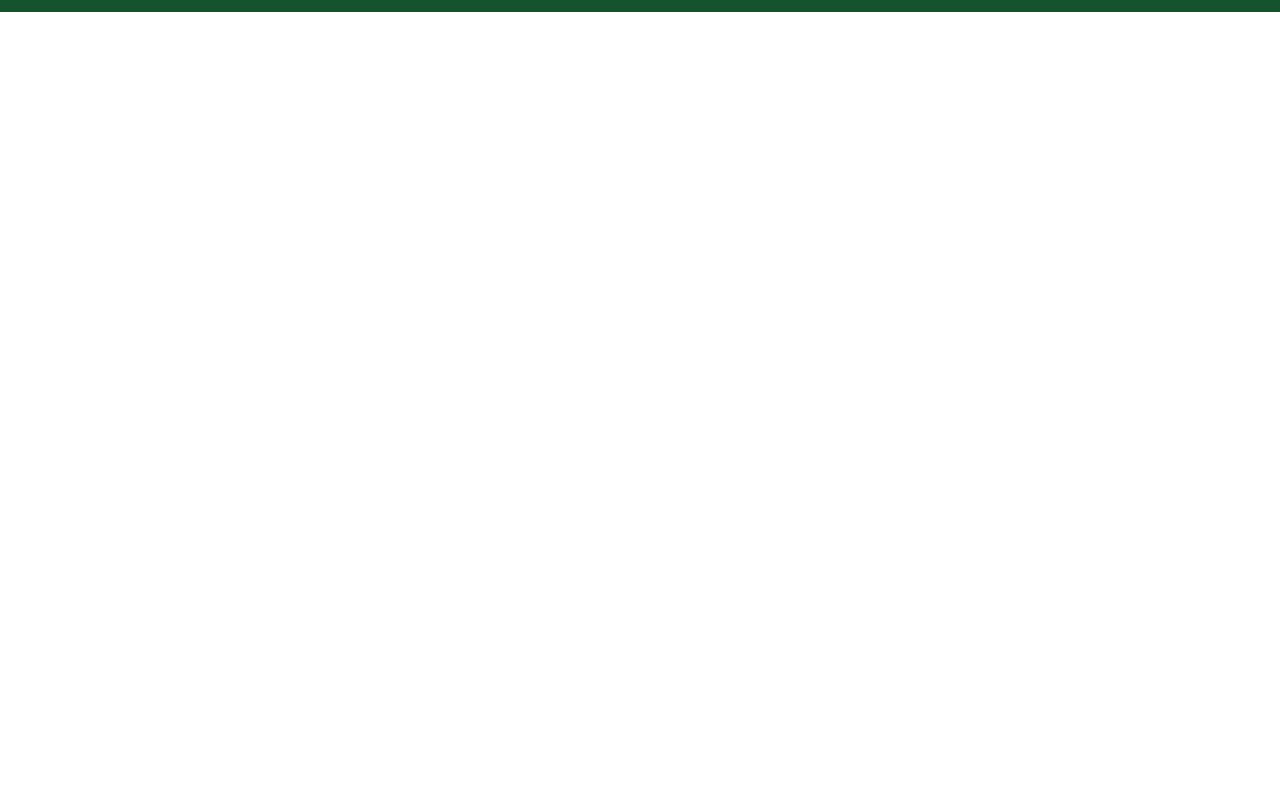
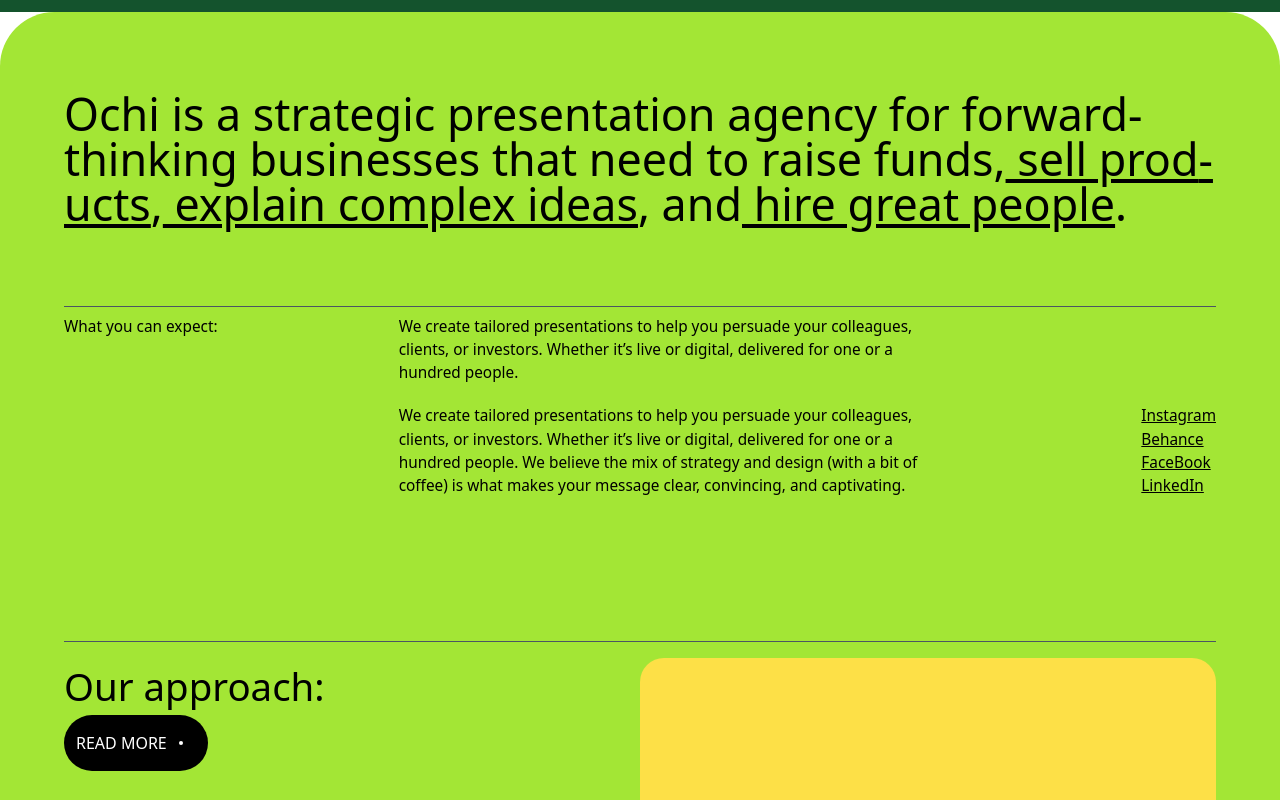
Before and after one commit to TejasMore477/Minor-Project-5-Ochi-UI-React, a React (Vite) app: page / in a window 1280 px wide. Shown: the part 1120-1920 px from the top of the page. Before the commit the page ends 1132 px from the top, so only its background shows below. Built offline with nearby package versions, Linux system fonts and the light colour scheme.

Commit message:
about section

```diff
--- a/src/App.jsx
+++ b/src/App.jsx
@@ -2,6 +2,8 @@
 import Navbar from './components/Navbar'
 import LandingPage from './components/LandingPage'
 import Marquee from './components/Marquee'
+import About from './components/About'
+import Playfull from './components/Playfull'
 
 function App() {
   return (
@@ -10,6 +12,8 @@
         <Navbar />
         <LandingPage />
         <Marquee />
+        <About />
+        <Playfull />
       </div>
 
     </>
--- /dev/null
+++ b/src/components/About.jsx
@@ -0,0 +1,46 @@
+import React from 'react'
+
+function About() {
+  return (
+    <div className='w-full rounded-t-[3.4rem] rounded-b-[1rem] bg-lime-400 py-20 px-16'>
+        <h2 className='text-[3.5vw] leading-none'>
+            Ochi is a strategic presentation agency for forward-thinking businesses that need to <span>raise funds</span>,
+            <span className='underline'> sell prod­ucts</span>,
+            <span className='underline'> ex­plain com­plex ideas</span>, and
+            <span className='underline'> hire great peo­ple</span>.
+        </h2>
+
+        <div className='w-full border-t-[1px] border-gray-600 mt-20'></div>
+        <div className='flex mt-2 mb-36 justify-between w-full text-[1.2vw]'>
+            <h4 className='w-[80%]'>What you can expect:</h4>
+            <div>
+                <p className='w-[70%]'>We create tailored presentations to help you persuade your colleagues, clients, or investors. Whether it’s live or digital, delivered for one or a hundred people.</p>
+                <p className='w-[70%] mt-5'>We create tailored presentations to help you persuade your colleagues, clients, or investors. Whether it’s live or digital, delivered for one or a hundred people.
+                    We believe the mix of strategy and design (with a bit of coffee) is what makes your message clear, convincing, and captivating.</p>
+            </div>
+            <div className='underline mt-auto'>
+                <p>Instagram</p>
+                <p>Behance</p>
+                <p>FaceBook</p>
+                <p>LinkedIn</p>
+            </div>
+        </div>
+
+        <div className='w-full border-t-[1px] border-gray-600 mt-20'></div>
+        <div className='flex items-start justify-between w-full pt-4'>
+            <div className='w-1/2'>
+                <h1 className='text-[3vw]'>Our approach:</h1>
+                <button className='w-36 px-3 py-4 rounded-full bg-black text-white flex items-center gap-3'>
+                    READ MORE
+                    <div className='size-1 bg-white rounded-full'></div>
+                    </button>
+            </div>
+            <div className='w-1/2 h-[55vh] bg-yellow-300 rounded-3xl'>
+            </div>
+        </div>
+
+    </div>
+  )
+}
+
+export default About
--- a/src/components/LandingPage.jsx
+++ b/src/components/LandingPage.jsx
@@ -20,9 +20,9 @@
             {["For public and private companies","From the first pitch to IPO"].map((paras,index)=>(
                 <p key={index} className=' text-lg leading-none tracking-tight'>{paras}</p>
             ))}
-            <div id='startProject' className='flex items-center justify-center gap-3 group'>
-                <button className='px-4 py-1 rounded-full border-2 border-zinc-600 uppercase tracking-tight font-semibold group-hover:bg-black group-hover:text-white'>start the project</button>
-                <div className='rounded-full border-2 border-zinc-600 p-2 text-xl font-semibold group-hover:bg-black group-hover:text-white'>
+            <div id='startProject' className='flex items-center justify-center gap-3 group '>
+                <button className='px-4 py-1 rounded-full border-2 border-zinc-600 uppercase tracking-tight font-semibold group-hover:bg-black group-hover:text-white transition duration-700 '>start the project</button>
+                <div className='rounded-full border-2 border-zinc-600 p-2 text-xl font-semibold group-hover:bg-black group-hover:text-white transition duration-700 '>
                     <MdArrowOutward />
                 </div>
             </div>
--- /dev/null
+++ b/src/components/Playfull.jsx
@@ -0,0 +1,9 @@
+import React from 'react'
+
+function Playfull() {
+  return (
+    <div className='h-screen w-full '></div>
+  )
+}
+
+export default Playfull
```
